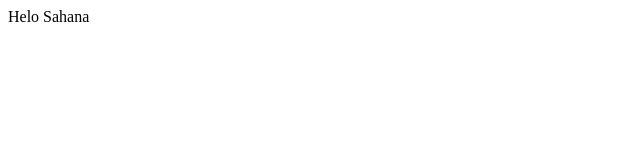
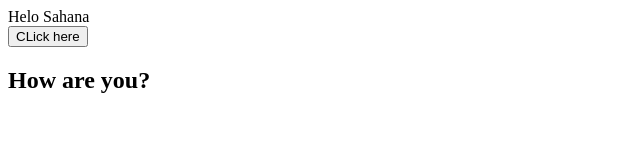
Before and after one commit to hnsahana/example, a plain HTML site: page index.html in a window 1280 px wide. Shown: the whole page, without its empty margins (0-640 px from the left). Drawn offline with Linux system fonts and the light colour scheme.

Commit message:
Added-feature

```diff
--- a/index.html
+++ b/index.html
@@ -3,9 +3,11 @@
 <head>
     <meta charset="UTF-8">
     <meta name="viewport" content="width=device-width, initial-scale=1.0">
-    <title>Document</title>
+    <title>Document!</title>
 </head>
 <body>
     <div class="h1">Helo Sahana</div>
+    <button class="btn">CLick here</button>
+    <h2>How are you?</h2>
 </body>
 </html>
```
